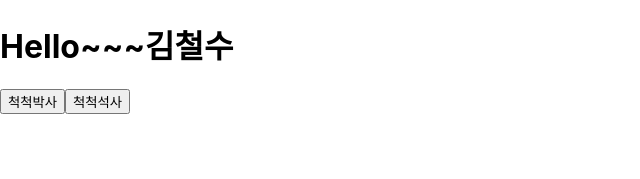
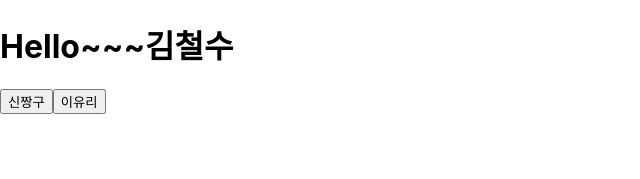
Before and after one commit to kimjiseung97/react-basic, a React (Create React App) app: page / in a window 1280 px wide. Shown: the top 179 px of the page, without its empty margins (0-640 px from the left). Built offline with nearby package versions, Linux system fonts and the light colour scheme; the HTML template or start-up script is replaced by a standard one.

Commit message:
react복습중

```diff
--- a/src/component/chap03_state/NickName.js
+++ b/src/component/chap03_state/NickName.js
@@ -16,7 +16,7 @@
     const changeNickName = e =>{
         console.log('changeNickName!! call!');
         // nickName = '척척박사';
-        setNickName('척척박사')
+        setNickName('신짱구')
         console.log(nickName);
     }
 
@@ -24,8 +24,8 @@
     return (
     <>
         <h1>Hello~~~{nickName}</h1>
-        <button className='btn' onClick={changeNickName}>척척박사</button>
-        <button className='btn' onClick={()=>setNickName('척척석사')}>척척석사</button>
+        <button className='btn' onClick={changeNickName}>신짱구</button>
+        <button className='btn' onClick={()=>setNickName('이유리')}>이유리</button>
     </>
   )
 }
```
